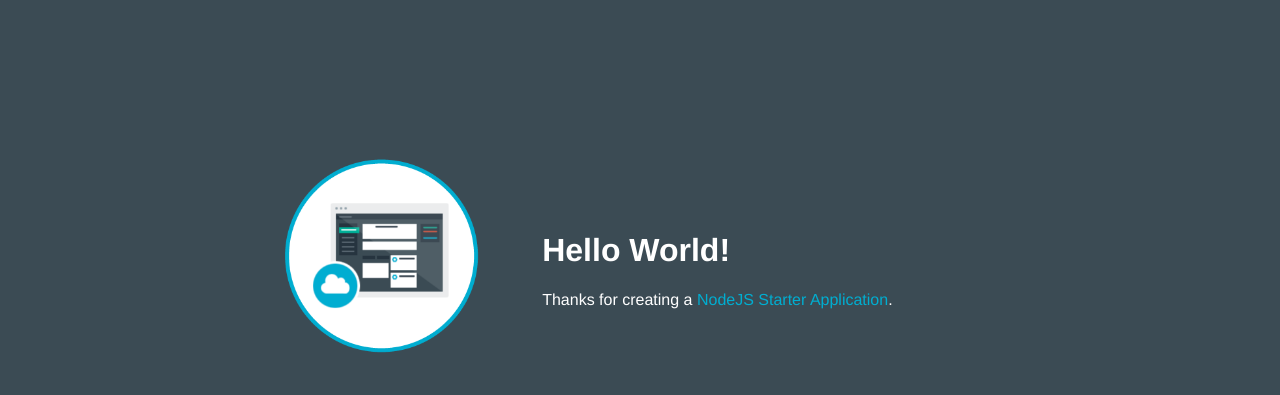
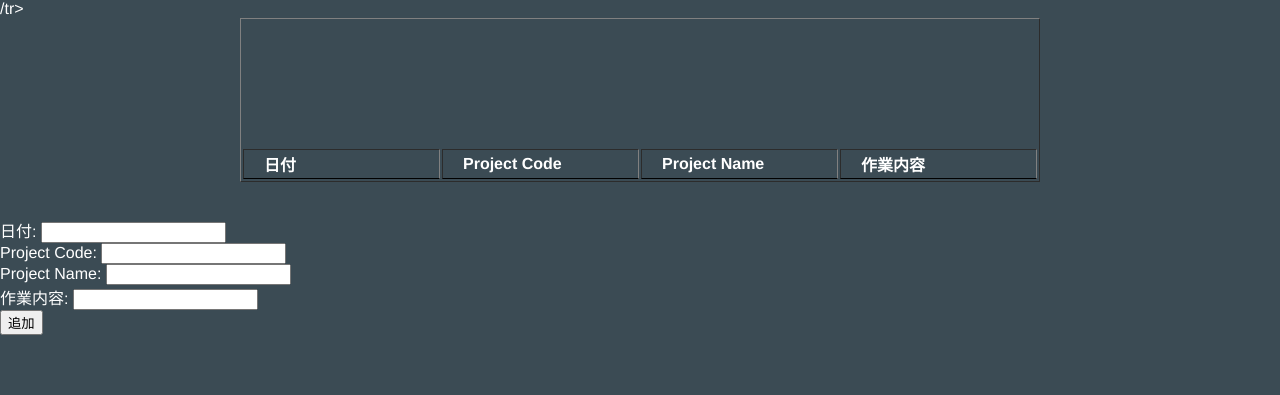
Before and after one commit to TetsuoSatoh/Work-Record-1482232897271, a website: page public/index.html in a window 1280 px wide. Drawn offline with nearby package versions, Linux system fonts and the light colour scheme.

Commit message:
Update index.html

```diff
--- a/public/index.html
+++ b/public/index.html
@@ -4,23 +4,35 @@
   <head>
     <title>NodeJS Starter Application</title>
     <meta charset="utf-8">
+
+    <!--ここから追加-->
+    <script src="https://code.jquery.com/jquery-1.11.3.min.js"></script>
+    <script type="text/javascript" src="js/ui_table.js"></script>
+    <!--ここまで追加-->
+
     <meta http-equiv="X-UA-Compatible" content="IE=edge">
     <meta name="viewport" content="width=device-width, initial-scale=1">
     <link rel="stylesheet" href="stylesheets/style.css">
   </head>
 
   <body>
-    <table>
-      <tr>
-        <td style= "width:30%;">
-          <img class = "newappIcon" src="images/newapp-icon.png">
-        </td>
-        <td>
-          <h1 id="message">Hello World!</h1>
-          <p class='description'></p> Thanks for creating a <span class = "blue">NodeJS Starter Application</span>.
-        </td>
-      </tr>
-    </table>
+ <!--ここから追加-->
+ <table id="dataTable" border="1">
+ <thead>
+ <tr><th>日付</th><th>Project Code</th><th>Project Name</th><th>作業内容</th>/tr>
+ </thead>
+ <tbody id='tableItems'></tbody>
+ </table><br><br>
+
+ <div id="form">
+ <span>日付: </span><span><input type="text" id="wdate"></span><br>
+ <span>Project Code: </span><span><input type="text" id="pcode"></span><br>
+ <span>Project Name: </span><span><input type="text" id="pname"></span><br>
+ <span>作業内容: </span><span><input type="text" id="wrecord"></span><br>
+ <button value="追加" id="add">追加</button>
+ </div>
+ <!--ここまで追加-->
+
   </body>
 
 </html>
```
